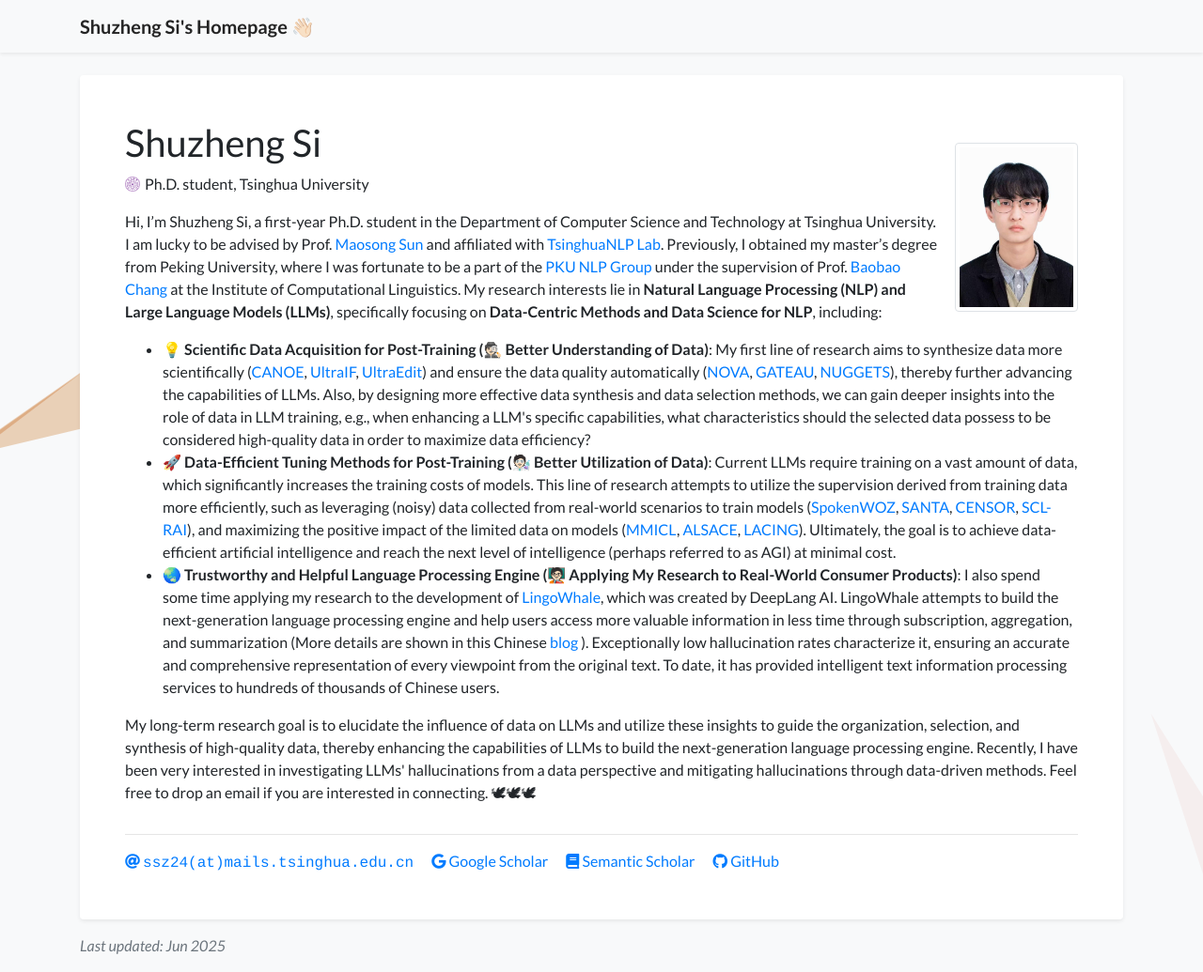
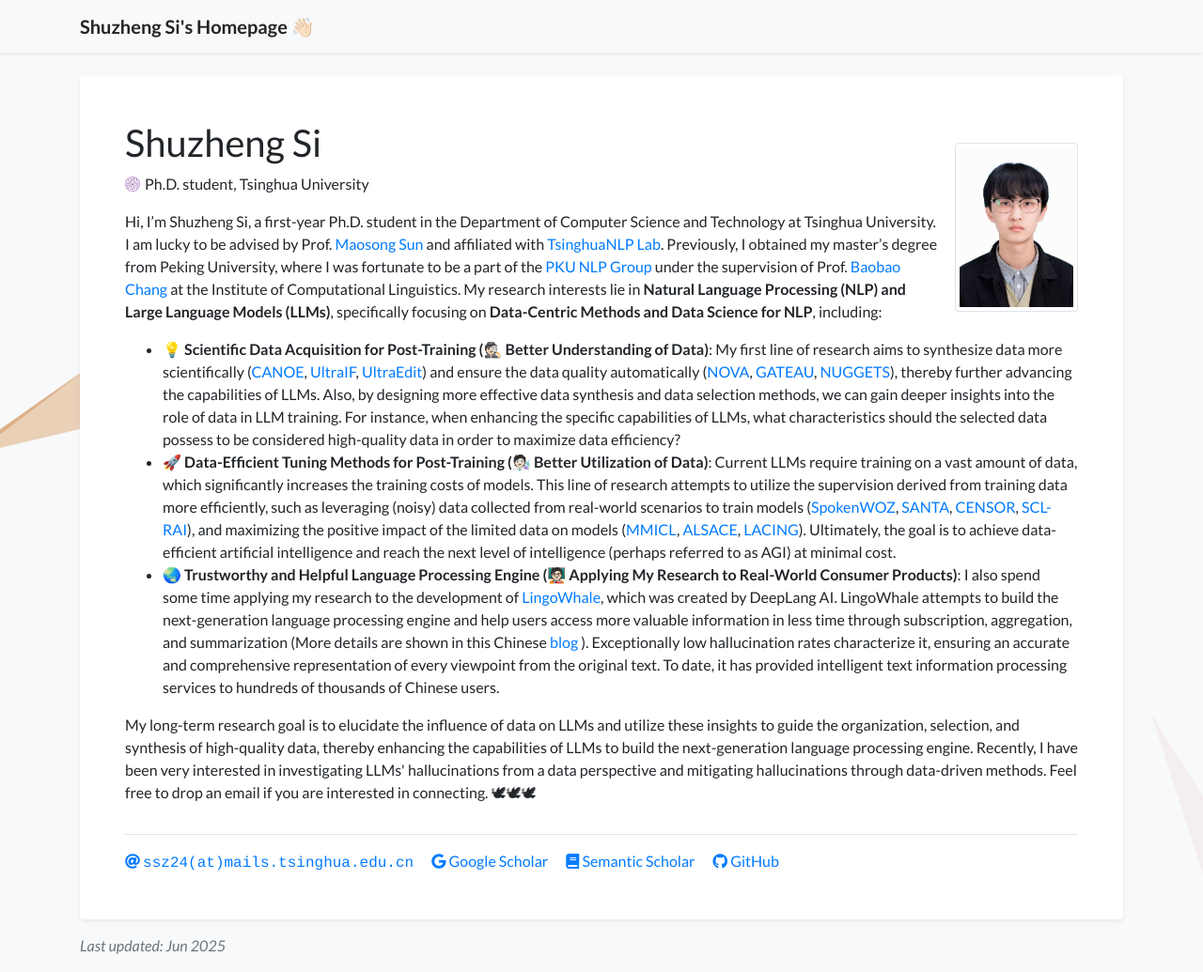
Before and after one commit to S1s-Z/s1s-z.github.io, a Jekyll site: the page built from index.html, in a window 1280 px wide and 1035 px high. Shown: the whole window at 94% size. Built offline with Jekyll 4.4.1, drawn with Linux system fonts in a browser that asks for light colours; a style sheet for code colours, icons or effects is not loaded.

Commit message:
Update profile.yml

```diff
--- a/_data/profile.yml
+++ b/_data/profile.yml
@@ -24,7 +24,7 @@
   <br>
   <ul class="pub">
       <li>
-          💡 <b>Scientific Data Acquisition for Post-Training (🕵🏻 Better Understanding of Data)</b>: My first line of research aims to synthesize data more scientifically (<a href="https://arxiv.org/abs/2505.16483">CANOE</a>, <a href="https://arxiv.org/abs/2502.04153">UltraIF</a>, <a href="https://arxiv.org/abs/2407.05282">UltraEdit</a>) and ensure the data quality automatically (<a href="https://arxiv.org/abs/2502.07340">NOVA</a>, <a href="https://arxiv.org/abs/2410.15633">GATEAU</a>, <a href="https://arxiv.org/abs/2312.10302">NUGGETS</a>), thereby further advancing the capabilities of LLMs. Also, by designing more effective data synthesis and data selection methods, we can gain deeper insights into the role of data in LLM training, e.g., when enhancing a LLM's specific capabilities, what characteristics should the selected data possess to be considered high-quality data in order to maximize data efficiency?
+          💡 <b>Scientific Data Acquisition for Post-Training (🕵🏻 Better Understanding of Data)</b>: My first line of research aims to synthesize data more scientifically (<a href="https://arxiv.org/abs/2505.16483">CANOE</a>, <a href="https://arxiv.org/abs/2502.04153">UltraIF</a>, <a href="https://arxiv.org/abs/2407.05282">UltraEdit</a>) and ensure the data quality automatically (<a href="https://arxiv.org/abs/2502.07340">NOVA</a>, <a href="https://arxiv.org/abs/2410.15633">GATEAU</a>, <a href="https://arxiv.org/abs/2312.10302">NUGGETS</a>), thereby further advancing the capabilities of LLMs. Also, by designing more effective data synthesis and data selection methods, we can gain deeper insights into the role of data in LLM training. For instance, when enhancing the specific capabilities of LLMs, what characteristics should the selected data possess to be considered high-quality data in order to maximize data efficiency?
       </li>
       <li>
           🚀 <b>Data-Efficient Tuning Methods for Post-Training (🧑🏻‍🔬 Better Utilization of Data)</b>: Current LLMs require training on a vast amount of data, which significantly increases the training costs of models. This line of research attempts to utilize the supervision derived from training data more efficiently, such as leveraging (noisy) data collected from real-world scenarios to train models (<a href="https://arxiv.org/abs/2305.13040">SpokenWOZ</a>, <a href="https://arxiv.org/abs/2305.04076">SANTA</a>, <a href="https://arxiv.org/abs/2311.08010">CENSOR</a>, <a href="https://arxiv.org/abs/2209.01646">SCL-RAI</a>), and maximizing the positive impact of the limited data on models (<a href="https://arxiv.org/abs/2309.07915">MMICL</a>, <a href="https://arxiv.org/abs/2404.08491">ALSACE</a>, <a href="https://arxiv.org/abs/2411.14279">LACING</a>). Ultimately, the goal is to achieve data-efficient artificial intelligence and reach the next level of intelligence (perhaps referred to as AGI) at minimal cost.
```
